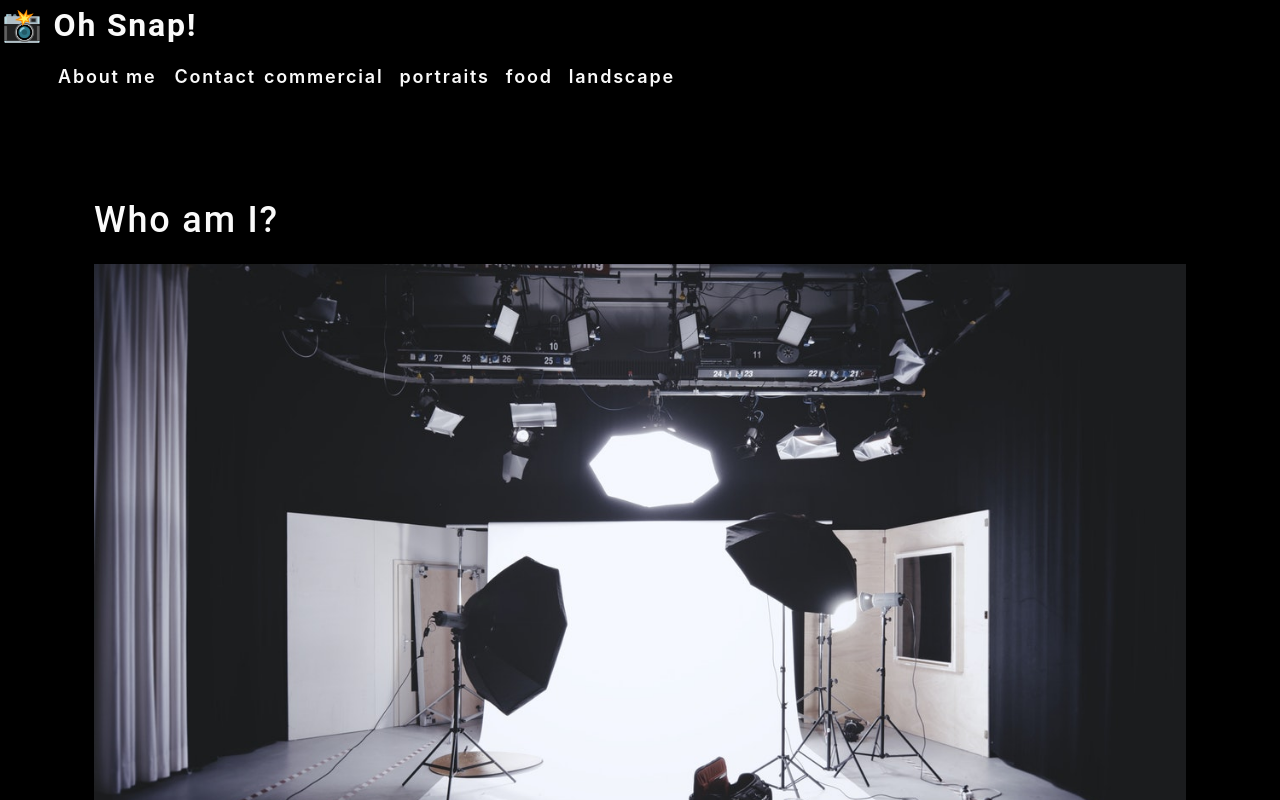
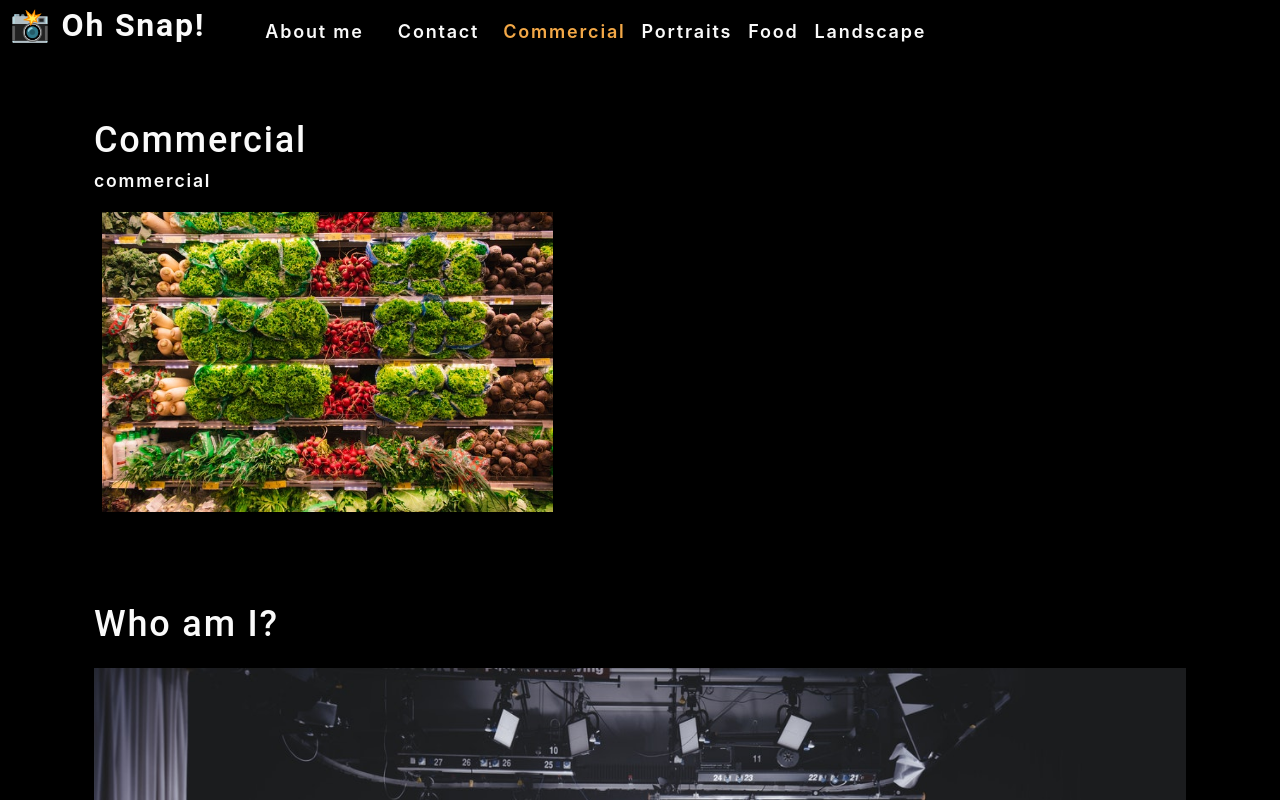
Before and after one commit to MCN17/photo-port, a React (Create React App) app: page / in a window 1280 px wide. Shown: the top 800 px of the page. Built offline with nearby package versions, Linux system fonts and the light colour scheme.

Commit message:
added hooks to Nav component

```diff
--- a/src/App.js
+++ b/src/App.js
@@ -1,14 +1,33 @@
-// import logo from './logo.svg';
-import './App.css';
-import Nav from "./components/Nav";
-import About from "./components/About";
+import React, { useState } from 'react';
+import Nav from './components/Nav';
+import About from './components/About';
+import Gallery from './components/Gallery';
 
 function App() {
+  const [categories] = useState([
+    {
+      name: 'commercial',
+      description: 'Photos of grocery stores, food trucks, and other commercial projects',
+    },
+    { name: 'portraits', description: 'Portraits of people in my life' },
+    { name: 'food', description: 'Delicious delicacies' },
+    { name: 'landscape', description: 'Fields, farmhouses, waterfalls, and the beauty of nature' },
+  ]);
+
+  const [currentCategory, setCurrentCategory] = useState(categories[0]);
+
   return (
     <div>
-      <Nav></Nav>
+      <Nav
+        categories={categories}
+        setCurrentCategory={setCurrentCategory}
+        currentCategory={currentCategory}
+      ></Nav>
       <main>
-        <About></About>
+        <div>
+          <Gallery></Gallery>
+          <About></About>
+        </div>
       </main>
     </div>
   );
--- /dev/null
+++ b/src/components/Gallery/index.js
@@ -0,0 +1,21 @@
+import React from "react";
+import { capitalizeFirstLetter } from "../../utils/helpers";
+import photo from "../../assets/small/commercial/0.jpg";
+
+function Gallery(props) {
+    const currentCategory = {
+        name: "commercial",
+        description: "Photos of grocery store, food trucks, and other commercial projects",
+    };
+    return(
+        <section>
+            <h1>{capitalizeFirstLetter(currentCategory.name)}</h1>
+            <p>{currentCategory.name}</p>
+            <div className="flex-row">
+                <img src={photo} alt="Commercial Example" className="img-thumbnail mx-1"></img>
+            </div>
+        </section>
+    );
+}
+
+export default Gallery;
--- a/src/components/Nav/index.js
+++ b/src/components/Nav/index.js
@@ -1,27 +1,19 @@
-import React from "react";
+import React, { useEffect } from "react";
+import { capitalizeFirstLetter } from '../../utils/helpers';
 
-function Nav() {
+function Nav(props) {
+  const {
+    categories = [],
+    setCurrentCategory,
+    currentCategory,
+  } = props;
 
-    const categories = [
-        {
-          name: "commercial",
-          description:
-            "Photos of grocery stores, food trucks, and other commercial projects",
-        },
-        { name: "portraits", description: "Portraits of people in my life" },
-        { name: "food", description: "Delicious delicacies" },
-        {
-          name: "landscape",
-          description: "Fields, farmhouses, waterfalls, and the beauty of nature",
-        },
-      ];
-
-      function categorySelected(name) {
-        console.log(`${name} clicked`)
-      }
+  useEffect(() => {
+    document.title = capitalizeFirstLetter(currentCategory.name);
+  }, [currentCategory]);
 
   return (
-        <header>
+    <header className="flex-row px-1">
       <h2>
         <a data-testid="link" href="/">
           <span role="img" aria-label="camera"> 📸</span> Oh Snap!
@@ -34,13 +26,22 @@
               About me
             </a>
           </li>
-            <li>
+          <li className="mx-2">
             <span>Contact</span>
           </li>
           {categories.map((category) => (
-                <li className="mx-1" key={category.name}>
-                    <span onClick={() => categorySelected(category.name)}>
-                        {category.name}
+            <li
+              className={`mx-1 ${
+                currentCategory.name === category.name && 'navActive'
+                }`}
+              key={category.name}
+            >
+              <span
+                onClick={() => {
+                  setCurrentCategory(category)
+                }}
+              >
+                {capitalizeFirstLetter(category.name)}
               </span>
             </li>
           ))}
```
Lines whose indentation alone changed are shown as unchanged.
